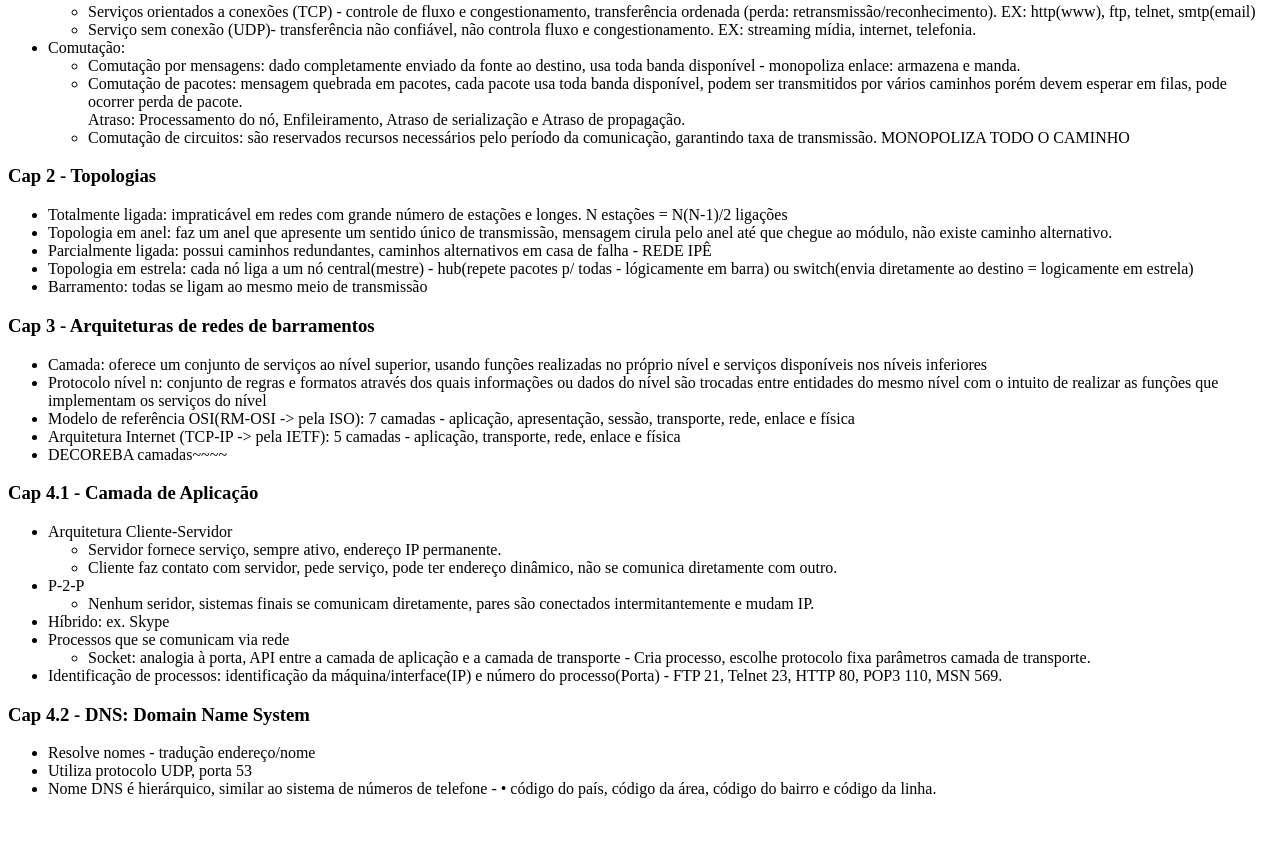
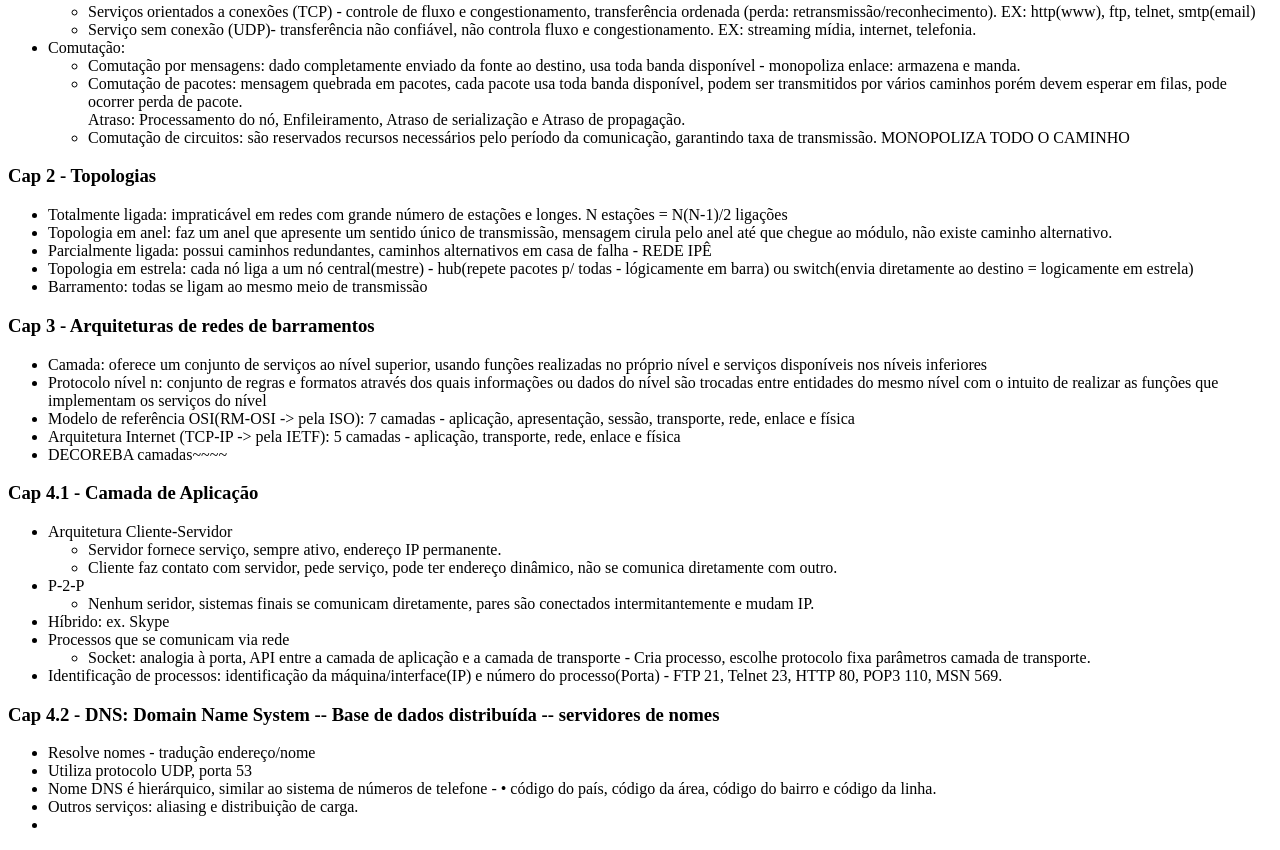
Before and after one commit to serotonina/serotonina.github.com, a plain HTML site: page cco/redes.html in a window 1280 px wide. Shown: the part 475-1325 px from the top of the page. Before the commit the page ends 1289 px from the top, so only its background shows below. Drawn offline with Linux system fonts and the light colour scheme.

Commit message:
Update redes.html

```diff
--- a/cco/redes.html
+++ b/cco/redes.html
@@ -105,12 +105,13 @@
     </p>
 
     <p>
-    <h3>Cap 4.2 - DNS: Domain Name System</h3>
+    <h3>Cap 4.2 - DNS: Domain Name System -- Base de dados distribuída -- servidores de nomes</h3>
     <ul>
       <li>Resolve nomes - tradução endereço/nome</li>
       <li>Utiliza protocolo UDP, porta 53</li>
       <li>Nome DNS é hierárquico, similar ao sistema de números de telefone - • código do país, código da área, código do bairro e código da linha.</li>
-
+      <li>Outros serviços: aliasing e distribuição de carga.</li>
+      <li></li>
     </ul>
     </p>
 
```
